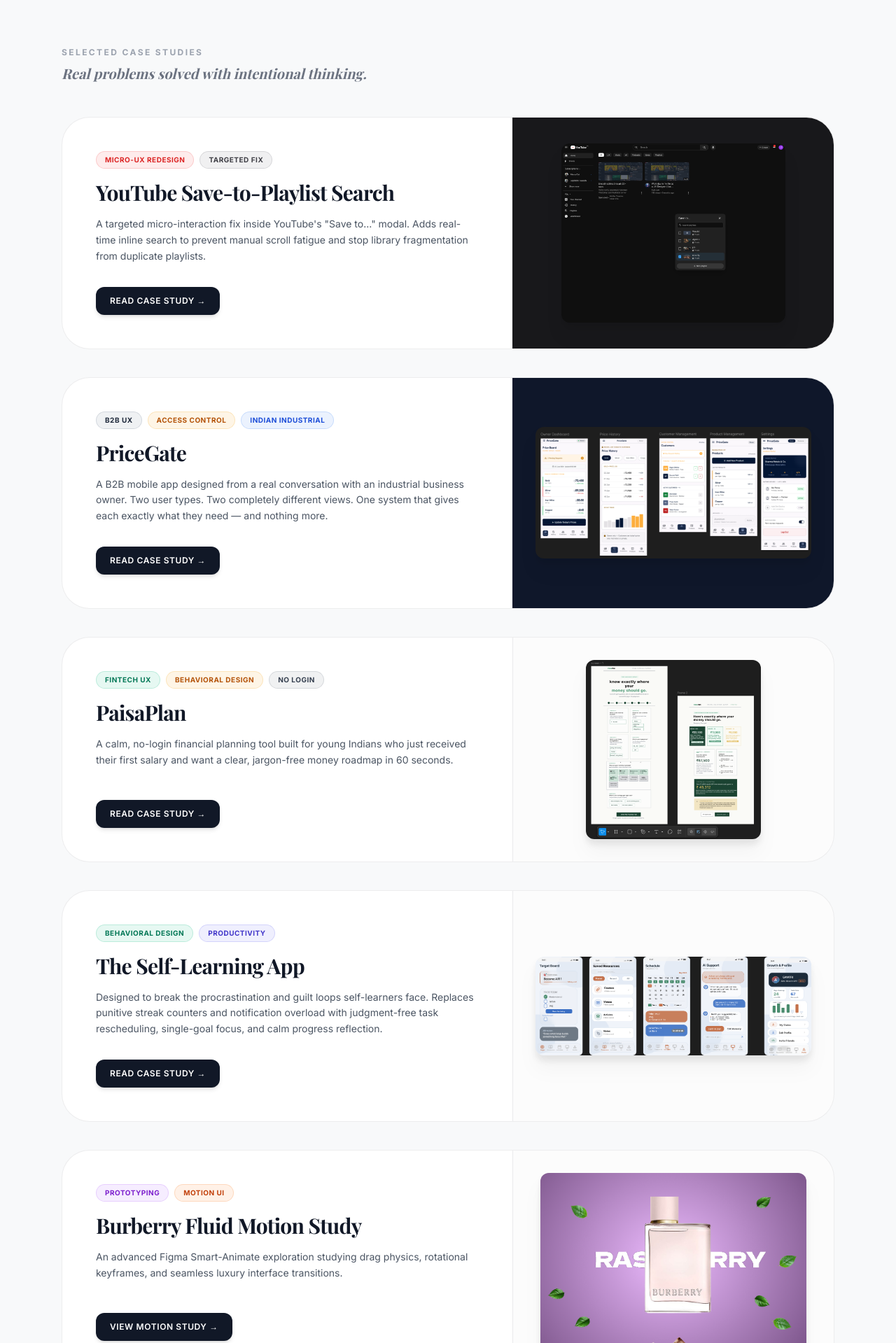
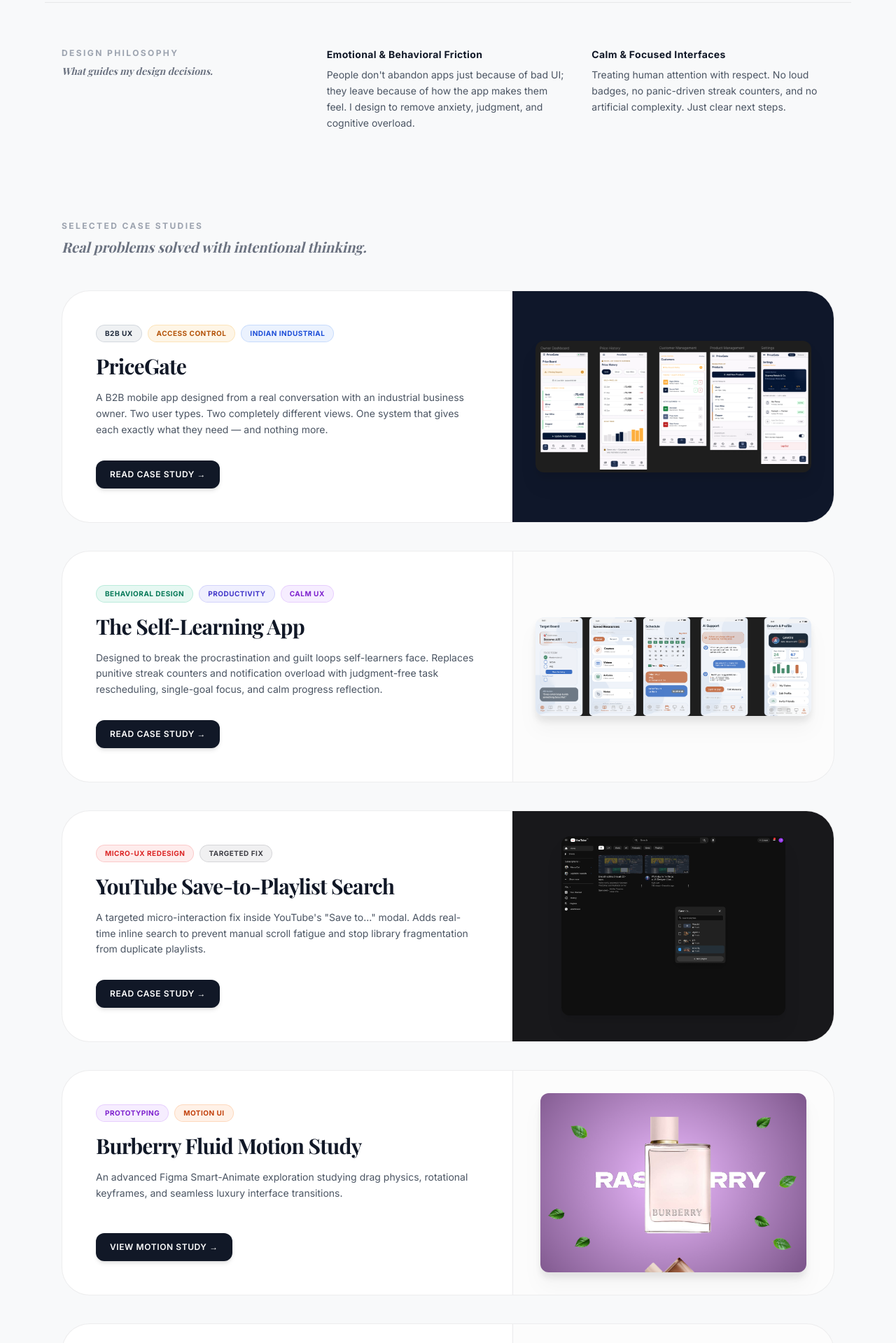
Before and after one commit to gayatrirandad2002-dotcom/gayatri-portfolio, a plain HTML site: page index.html in a window 1280 px wide. Shown: the part 749-2668 px from the top of the page at 70% size. Drawn offline with nearby package versions, Linux system fonts and the light colour scheme; a web font is replaced by a local one.

Commit message:
correct sequence

```diff
--- a/index.html
+++ b/index.html
@@ -100,6 +100,30 @@
         </div>
     </header>
 
+    <!-- Design Approach -->
+    <section class="max-w-6xl mx-auto px-6 py-16 border-t board-line reveal">
+        <div class="grid grid-cols-1 lg:grid-cols-12 gap-8">
+            <div class="lg:col-span-4">
+                <h2 class="text-xs font-bold uppercase tracking-[0.2em] text-gray-400">Design Philosophy</h2>
+                <p class="text-sm text-gray-500 mt-2 font-serif italic">What guides my design decisions.</p>
+            </div>
+            <div class="lg:col-span-8 grid grid-cols-1 md:grid-cols-2 gap-8 text-sm">
+                <div class="space-y-2">
+                    <h3 class="font-bold tracking-wide text-gray-900 dark:text-white">Emotional & Behavioral Friction</h3>
+                    <p class="text-gray-600 dark:text-gray-400 leading-relaxed">
+                        People don't abandon apps just because of bad UI; they leave because of how the app makes them feel. I design to remove anxiety, judgment, and cognitive overload.
+                    </p>
+                </div>
+                <div class="space-y-2">
+                    <h3 class="font-bold tracking-wide text-gray-900 dark:text-white">Calm & Focused Interfaces</h3>
+                    <p class="text-gray-600 dark:text-gray-400 leading-relaxed">
+                        Treating human attention with respect. No loud badges, no panic-driven streak counters, and no artificial complexity. Just clear next steps.
+                    </p>
+                </div>
+            </div>
+        </div>
+    </section>
+
     <!-- Projects Section -->
     <section id="projects" class="max-w-6xl mx-auto px-6 py-16 space-y-12">
         <div class="flex flex-col space-y-2">
@@ -109,30 +133,7 @@
 
         <div class="space-y-10">
 
-            <!-- 01: YouTube Save-to-Playlist Redesign -->
-            <div class="glass-card rounded-[2.5rem] overflow-hidden grid grid-cols-1 lg:grid-cols-12 hover:shadow-2xl transition-all duration-500 group reveal">
-                <div class="lg:col-span-7 p-8 md:p-12 flex flex-col justify-between space-y-6">
-                    <div class="space-y-4">
-                        <div class="flex flex-wrap gap-2">
-                            <span class="px-3 py-1 rounded-full text-[10px] font-bold uppercase tracking-wider bg-red-500/10 text-red-600 dark:text-red-400 border border-red-500/20">Micro-UX Redesign</span>
-                            <span class="px-3 py-1 rounded-full text-[10px] font-bold uppercase tracking-wider bg-zinc-500/10 text-zinc-700 dark:text-zinc-300 border border-zinc-500/20">Targeted Fix</span>
-                        </div>
-                        <h3 class="text-3xl font-serif font-bold tracking-tight text-gray-900 dark:text-white">YouTube Save-to-Playlist Search</h3>
-                        <p class="text-sm text-gray-600 dark:text-gray-400 leading-relaxed">
-                            A targeted micro-interaction fix inside YouTube's "Save to..." modal. Adds real-time inline search to prevent manual scroll fatigue and stop library fragmentation from duplicate playlists.
-                        </p>
-                    </div>
-                    <div class="pt-2">
-                        <a href="projects/youtube-playlist-redesign.html" class="chess-btn inline-flex items-center px-5 py-3 rounded-xl bg-gray-900 text-white dark:bg-white dark:text-gray-900 font-semibold text-xs uppercase tracking-wider shadow-md">
-                            Read Case Study →
-                        </a>
-                    </div>
-                </div>
-                <div class="lg:col-span-5 bg-[#18181B] p-8 flex items-center justify-center border-t lg:border-t-0 lg:border-l board-line overflow-hidden min-h-[300px]">
-<img src="yt-after.png.png" alt="YouTube Redesign Screen" class="max-h-64 object-contain rounded-xl drop-shadow-xl group-hover:scale-[1.02] transition-transform duration-500">                </div>
-            </div>
-
-            <!-- 02: PriceGate -->
+            <!-- 01: PriceGate -->
             <div class="glass-card rounded-[2.5rem] overflow-hidden grid grid-cols-1 lg:grid-cols-12 hover:shadow-2xl transition-all duration-500 group reveal">
                 <div class="lg:col-span-7 p-8 md:p-12 flex flex-col justify-between space-y-6">
                     <div class="space-y-4">
@@ -157,7 +158,80 @@
                 </div>
             </div>
 
-            <!-- 03: PaisaPlan -->
+            <!-- 02: The Self-Learning App -->
+            <div class="glass-card rounded-[2.5rem] overflow-hidden grid grid-cols-1 lg:grid-cols-12 hover:shadow-2xl transition-all duration-500 group reveal">
+                <div class="lg:col-span-7 p-8 md:p-12 flex flex-col justify-between space-y-6">
+                    <div class="space-y-4">
+                        <div class="flex flex-wrap gap-2">
+                            <span class="px-3 py-1 rounded-full text-[10px] font-bold uppercase tracking-wider bg-emerald-500/10 text-emerald-700 dark:text-emerald-400 border border-emerald-500/20">Behavioral Design</span>
+                            <span class="px-3 py-1 rounded-full text-[10px] font-bold uppercase tracking-wider bg-indigo-500/10 text-indigo-700 dark:text-indigo-400 border border-indigo-500/20">Productivity</span>
+                            <span class="px-3 py-1 rounded-full text-[10px] font-bold uppercase tracking-wider bg-purple-500/10 text-purple-700 dark:text-purple-400 border border-purple-500/20">Calm UX</span>
+                        </div>
+                        <h3 class="text-3xl font-serif font-bold tracking-tight text-gray-900 dark:text-white">The Self-Learning App</h3>
+                        <p class="text-sm text-gray-600 dark:text-gray-400 leading-relaxed">
+                            Designed to break the procrastination and guilt loops self-learners face. Replaces punitive streak counters and notification overload with judgment-free task rescheduling, single-goal focus, and calm progress reflection.
+                        </p>
+                    </div>
+                    <div class="pt-2">
+                        <a href="projects/self-learner-app.html" class="chess-btn inline-flex items-center px-5 py-3 rounded-xl bg-gray-900 text-white dark:bg-white dark:text-gray-900 font-semibold text-xs uppercase tracking-wider shadow-md">
+                            Read Case Study →
+                        </a>
+                    </div>
+                </div>
+                <div class="lg:col-span-5 bg-black/[0.01] dark:bg-white/[0.01] p-8 flex items-center justify-center border-t lg:border-t-0 lg:border-l board-line overflow-hidden min-h-[300px]">
+                    <img src="screens.png.png" alt="Self Learning App Screens" class="max-h-64 object-contain rounded-xl drop-shadow-xl group-hover:scale-[1.02] transition-transform duration-500">
+                </div>
+            </div>
+
+            <!-- 03: YouTube Save-to-Playlist Redesign -->
+            <div class="glass-card rounded-[2.5rem] overflow-hidden grid grid-cols-1 lg:grid-cols-12 hover:shadow-2xl transition-all duration-500 group reveal">
+                <div class="lg:col-span-7 p-8 md:p-12 flex flex-col justify-between space-y-6">
+                    <div class="space-y-4">
+                        <div class="flex flex-wrap gap-2">
+                            <span class="px-3 py-1 rounded-full text-[10px] font-bold uppercase tracking-wider bg-red-500/10 text-red-600 dark:text-red-400 border border-red-500/20">Micro-UX Redesign</span>
+                            <span class="px-3 py-1 rounded-full text-[10px] font-bold uppercase tracking-wider bg-zinc-500/10 text-zinc-700 dark:text-zinc-300 border border-zinc-500/20">Targeted Fix</span>
+                        </div>
+                        <h3 class="text-3xl font-serif font-bold tracking-tight text-gray-900 dark:text-white">YouTube Save-to-Playlist Search</h3>
+                        <p class="text-sm text-gray-600 dark:text-gray-400 leading-relaxed">
+                            A targeted micro-interaction fix inside YouTube's "Save to..." modal. Adds real-time inline search to prevent manual scroll fatigue and stop library fragmentation from duplicate playlists.
+                        </p>
+                    </div>
+                    <div class="pt-2">
+                        <a href="projects/youtube-playlist-redesign.html" class="chess-btn inline-flex items-center px-5 py-3 rounded-xl bg-gray-900 text-white dark:bg-white dark:text-gray-900 font-semibold text-xs uppercase tracking-wider shadow-md">
+                            Read Case Study →
+                        </a>
+                    </div>
+                </div>
+                <div class="lg:col-span-5 bg-[#18181B] p-8 flex items-center justify-center border-t lg:border-t-0 lg:border-l board-line overflow-hidden min-h-[300px]">
+                    <img src="yt-after.png.png" alt="YouTube Redesign Screen" class="max-h-64 object-contain rounded-xl drop-shadow-xl group-hover:scale-[1.02] transition-transform duration-500">
+                </div>
+            </div>
+
+            <!-- 04: Burberry Fluid Motion Study -->
+            <div class="glass-card rounded-[2.5rem] overflow-hidden grid grid-cols-1 lg:grid-cols-12 hover:shadow-2xl transition-all duration-500 group reveal">
+                <div class="lg:col-span-7 p-8 md:p-12 flex flex-col justify-between space-y-6">
+                    <div class="space-y-4">
+                        <div class="flex flex-wrap gap-2">
+                            <span class="px-3 py-1 rounded-full text-[10px] font-bold uppercase tracking-wider bg-purple-500/10 text-purple-700 dark:text-purple-400 border border-purple-500/20">Prototyping</span>
+                            <span class="px-3 py-1 rounded-full text-[10px] font-bold uppercase tracking-wider bg-orange-500/10 text-orange-700 dark:text-orange-400 border border-orange-500/20">Motion UI</span>
+                        </div>
+                        <h3 class="text-3xl font-serif font-bold tracking-tight text-gray-900 dark:text-white">Burberry Fluid Motion Study</h3>
+                        <p class="text-sm text-gray-600 dark:text-gray-400 leading-relaxed">
+                            An advanced Figma Smart-Animate exploration studying drag physics, rotational keyframes, and seamless luxury interface transitions.
+                        </p>
+                    </div>
+                    <div class="pt-2">
+                        <a href="projects/burberry-motion-study.html" class="chess-btn inline-flex items-center px-5 py-3 rounded-xl bg-gray-900 text-white dark:bg-white dark:text-gray-900 font-semibold text-xs uppercase tracking-wider shadow-md">
+                            View Motion Study →
+                        </a>
+                    </div>
+                </div>
+                <div class="lg:col-span-5 bg-black/[0.01] dark:bg-white/[0.01] p-8 flex items-center justify-center border-t lg:border-t-0 lg:border-l board-line overflow-hidden min-h-[300px]">
+                    <img src="burberry%20image.png" alt="Burberry Motion Preview" class="max-h-64 object-contain rounded-xl drop-shadow-xl group-hover:scale-[1.02] transition-transform duration-500">
+                </div>
+            </div>
+
+            <!-- 05: PaisaPlan -->
             <div class="glass-card rounded-[2.5rem] overflow-hidden grid grid-cols-1 lg:grid-cols-12 hover:shadow-2xl transition-all duration-500 group reveal">
                 <div class="lg:col-span-7 p-8 md:p-12 flex flex-col justify-between space-y-6">
                     <div class="space-y-4">
@@ -179,54 +253,6 @@
                 </div>
                 <div class="lg:col-span-5 bg-black/[0.01] dark:bg-white/[0.01] p-8 flex items-center justify-center border-t lg:border-t-0 lg:border-l board-line overflow-hidden min-h-[300px]">
                     <img src="paisaplan-bothscreen.png.png" alt="PaisaPlan Screens" class="max-h-64 object-contain rounded-xl drop-shadow-xl group-hover:scale-[1.02] transition-transform duration-500">
-                </div>
-            </div>
-
-            <!-- 04: The Self-Learning App -->
-            <div class="glass-card rounded-[2.5rem] overflow-hidden grid grid-cols-1 lg:grid-cols-12 hover:shadow-2xl transition-all duration-500 group reveal">
-                <div class="lg:col-span-7 p-8 md:p-12 flex flex-col justify-between space-y-6">
-                    <div class="space-y-4">
-                        <div class="flex flex-wrap gap-2">
-                            <span class="px-3 py-1 rounded-full text-[10px] font-bold uppercase tracking-wider bg-emerald-500/10 text-emerald-700 dark:text-emerald-400 border border-emerald-500/20">Behavioral Design</span>
-                            <span class="px-3 py-1 rounded-full text-[10px] font-bold uppercase tracking-wider bg-indigo-500/10 text-indigo-700 dark:text-indigo-400 border border-indigo-500/20">Productivity</span>
-                        </div>
-                        <h3 class="text-3xl font-serif font-bold tracking-tight text-gray-900 dark:text-white">The Self-Learning App</h3>
-                        <p class="text-sm text-gray-600 dark:text-gray-400 leading-relaxed">
-                            Designed to break the procrastination and guilt loops self-learners face. Replaces punitive streak counters and notification overload with judgment-free task rescheduling, single-goal focus, and calm progress reflection.
-                        </p>
-                    </div>
-                    <div class="pt-2">
-                        <a href="projects/self-learner-app.html" class="chess-btn inline-flex items-center px-5 py-3 rounded-xl bg-gray-900 text-white dark:bg-white dark:text-gray-900 font-semibold text-xs uppercase tracking-wider shadow-md">
-                            Read Case Study →
-                        </a>
-                    </div>
-                </div>
-                <div class="lg:col-span-5 bg-black/[0.01] dark:bg-white/[0.01] p-8 flex items-center justify-center border-t lg:border-t-0 lg:border-l board-line overflow-hidden min-h-[300px]">
-                    <img src="screens.png.png" alt="Self Learning App Screens" class="max-h-64 object-contain rounded-xl drop-shadow-xl group-hover:scale-[1.02] transition-transform duration-500">
-                </div>
-            </div>
-
-            <!-- 05: Burberry Fluid Motion Study -->
-            <div class="glass-card rounded-[2.5rem] overflow-hidden grid grid-cols-1 lg:grid-cols-12 hover:shadow-2xl transition-all duration-500 group reveal">
-                <div class="lg:col-span-7 p-8 md:p-12 flex flex-col justify-between space-y-6">
-                    <div class="space-y-4">
-                        <div class="flex flex-wrap gap-2">
-                            <span class="px-3 py-1 rounded-full text-[10px] font-bold uppercase tracking-wider bg-purple-500/10 text-purple-700 dark:text-purple-400 border border-purple-500/20">Prototyping</span>
-                            <span class="px-3 py-1 rounded-full text-[10px] font-bold uppercase tracking-wider bg-orange-500/10 text-orange-700 dark:text-orange-400 border border-orange-500/20">Motion UI</span>
-                        </div>
-                        <h3 class="text-3xl font-serif font-bold tracking-tight text-gray-900 dark:text-white">Burberry Fluid Motion Study</h3>
-                        <p class="text-sm text-gray-600 dark:text-gray-400 leading-relaxed">
-                            An advanced Figma Smart-Animate exploration studying drag physics, rotational keyframes, and seamless luxury interface transitions.
-                        </p>
-                    </div>
-                    <div class="pt-2">
-                        <a href="projects/burberry-motion-study.html" class="chess-btn inline-flex items-center px-5 py-3 rounded-xl bg-gray-900 text-white dark:bg-white dark:text-gray-900 font-semibold text-xs uppercase tracking-wider shadow-md">
-                            View Motion Study →
-                        </a>
-                    </div>
-                </div>
-                <div class="lg:col-span-5 bg-black/[0.01] dark:bg-white/[0.01] p-8 flex items-center justify-center border-t lg:border-t-0 lg:border-l board-line overflow-hidden min-h-[300px]">
-                    <img src="burberry%20image.png" alt="Burberry Motion Preview" class="max-h-64 object-contain rounded-xl drop-shadow-xl group-hover:scale-[1.02] transition-transform duration-500">
                 </div>
             </div>
 
@@ -277,7 +303,7 @@
         </div>
     </footer>
 
-    <!-- Interactive Mood Script -->
+    <!-- Interactive Mood & Scroll Script -->
     <script>
         function setMood(mood) {
             const body = document.body;
@@ -285,25 +311,28 @@
 
             ['calm', 'focus', 'energy'].forEach(m => {
                 const btn = document.getElementById(`btn-${m}`);
-                btn.className = "px-3 py-1 text-[10px] font-medium rounded-full transition-all text-gray-400 dark:text-gray-500 hover:text-gray-900 dark:hover:text-white";
+                if (btn) {
+                    btn.className = "px-3 py-1 text-[10px] font-medium rounded-full transition-all text-gray-400 dark:text-gray-500 hover:text-gray-900 dark:hover:text-white";
+                }
             });
 
             const activeBtn = document.getElementById(`btn-${mood}`);
             if (mood === 'calm') {
                 body.classList.add('mood-calm');
-                activeBtn.className = "px-3 py-1 text-[10px] font-bold rounded-full bg-white text-gray-900 shadow-sm border border-slate-200";
+                if (activeBtn) activeBtn.className = "px-3 py-1 text-[10px] font-bold rounded-full bg-white text-gray-900 shadow-sm border border-slate-200";
                 document.documentElement.classList.remove('dark');
             } else if (mood === 'focus') {
                 body.classList.add('mood-focus');
-                activeBtn.className = "px-3 py-1 text-[10px] font-bold rounded-full bg-gray-800 text-white shadow-sm border border-gray-700";
+                if (activeBtn) activeBtn.className = "px-3 py-1 text-[10px] font-bold rounded-full bg-gray-800 text-white shadow-sm border border-gray-700";
                 document.documentElement.classList.add('dark');
             } else if (mood === 'energy') {
                 body.classList.add('mood-energy');
-                activeBtn.className = "px-3 py-1 text-[10px] font-bold rounded-full bg-[#C2410C] text-white shadow-sm";
+                if (activeBtn) activeBtn.className = "px-3 py-1 text-[10px] font-bold rounded-full bg-[#C2410C] text-white shadow-sm";
                 document.documentElement.classList.remove('dark');
             }
             localStorage.setItem('user-mood', mood);
         }
+
         const savedMood = localStorage.getItem('user-mood') || 'calm';
         setMood(savedMood);
 
@@ -311,10 +340,13 @@
             const reveals = document.querySelectorAll('.reveal');
             reveals.forEach(el => {
                 const top = el.getBoundingClientRect().top;
-                if (top < window.innerHeight - 80) el.classList.add('active');
+                if (top < window.innerHeight - 60) {
+                    el.classList.add('active');
+                }
             });
         }
         window.addEventListener('scroll', revealElements);
+        window.addEventListener('load', revealElements);
         revealElements();
     </script>
 </body>
```
